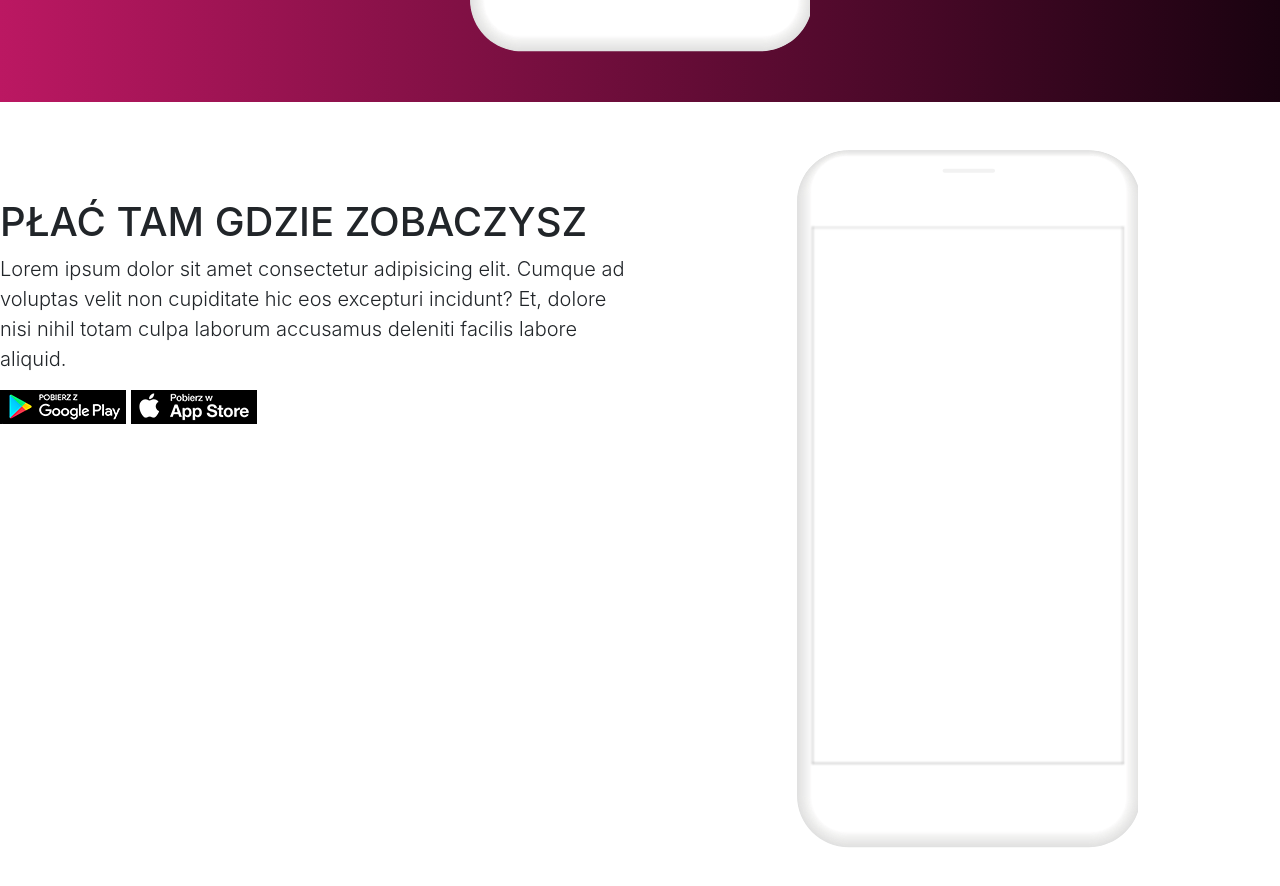
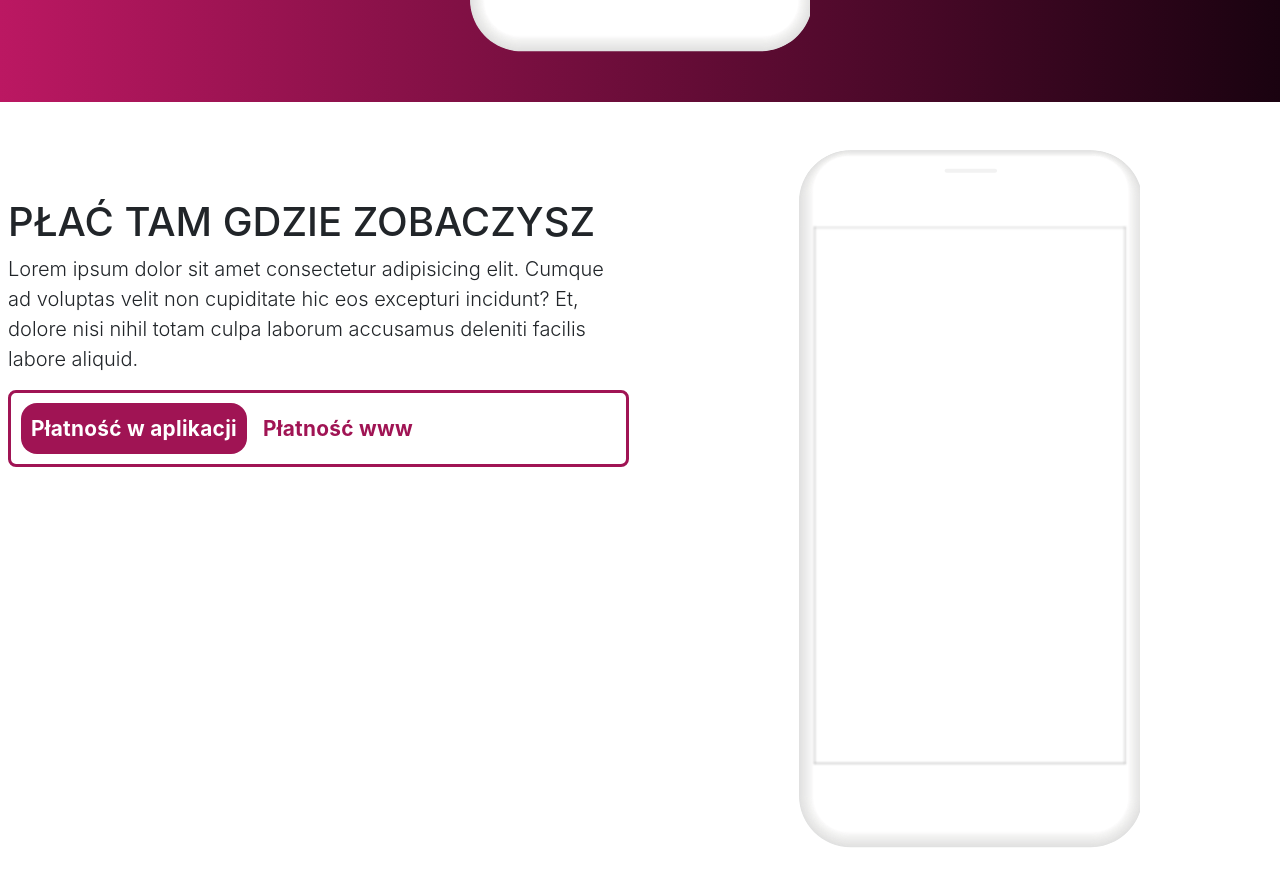
Before and after one commit to tarkeztarkez/QuickoStrona, a website: page src/index.html in a window 1280 px wide. Shown: the part 1885-2771 px from the top of the page. Drawn offline with nearby package versions, Linux system fonts and the light colour scheme.

Commit message:
Added 2 buttons

```diff
--- a/src/css/styles.scss
+++ b/src/css/styles.scss
@@ -66,3 +66,29 @@ body {
   background-repeat: no-repeat;
   color: white;
 }
+
+.buttons {
+  border-color: #a01454;
+  border-style: solid;
+  display: flex;
+  padding: 10px;
+  font-size: 1.3em;
+  border-radius: 8px;
+}
+.buttons > .button1 {
+  border-style: none;
+  background-color: #a01454;
+  margin-right: 10px;
+  border-radius: 16px;
+  color: white;
+  padding: 10px;
+  font-weight: bold;
+  letter-spacing: 0.3px;
+}
+.buttons > .button2 {
+  background: none;
+  border: none;
+  color: #a01454;
+  font-weight: bold;
+  letter-spacing: 0.3px;
+}
--- a/src/index.html
+++ b/src/index.html
@@ -17,7 +17,6 @@
       type="text/javascript"
       src="//code.jquery.com/jquery-migrate-1.2.1.min.js"
     ></script>
-    <script type="text/javascript" src="slick/slick.min.js"></script>
     <script src="js/lib/bootstrap.bundle.min.js"></script>
 
     <div style="height: 20px" class="pc"></div>
@@ -108,8 +107,8 @@
 
     <div class="row">
       <div class="container-xl">
-        <div class="row mt-5 mb-5" style="min-height: 700px">
-          <div class="col-md mt-5">
+        <div class="row mt-5 mb-5 ml" style="min-height: 700px">
+          <div class="col-md mt-5 ml-2">
             <div class="my-3 d-table-cell align-middle">
               <h1 class="h1">PŁAĆ TAM GDZIE ZOBACZYSZ</h1>
               <p class="lead">
@@ -119,8 +118,10 @@
                 labore aliquid.
               </p>
             </div>
-            <img src="assets/googleplay.png" alt="" class="lead mb-4" />
-            <img src="assets/appstore.png" alt="" class="lead mb-4" />
+            <div class="buttons">
+              <button class="button1">Płatność w aplikacji</button>
+              <button class="button2">Płatność www</button>
+            </div>
           </div>
           <div class="col">
             <div class="phone-containter">
```
Also changed, not shown: src/css/styles.css.
